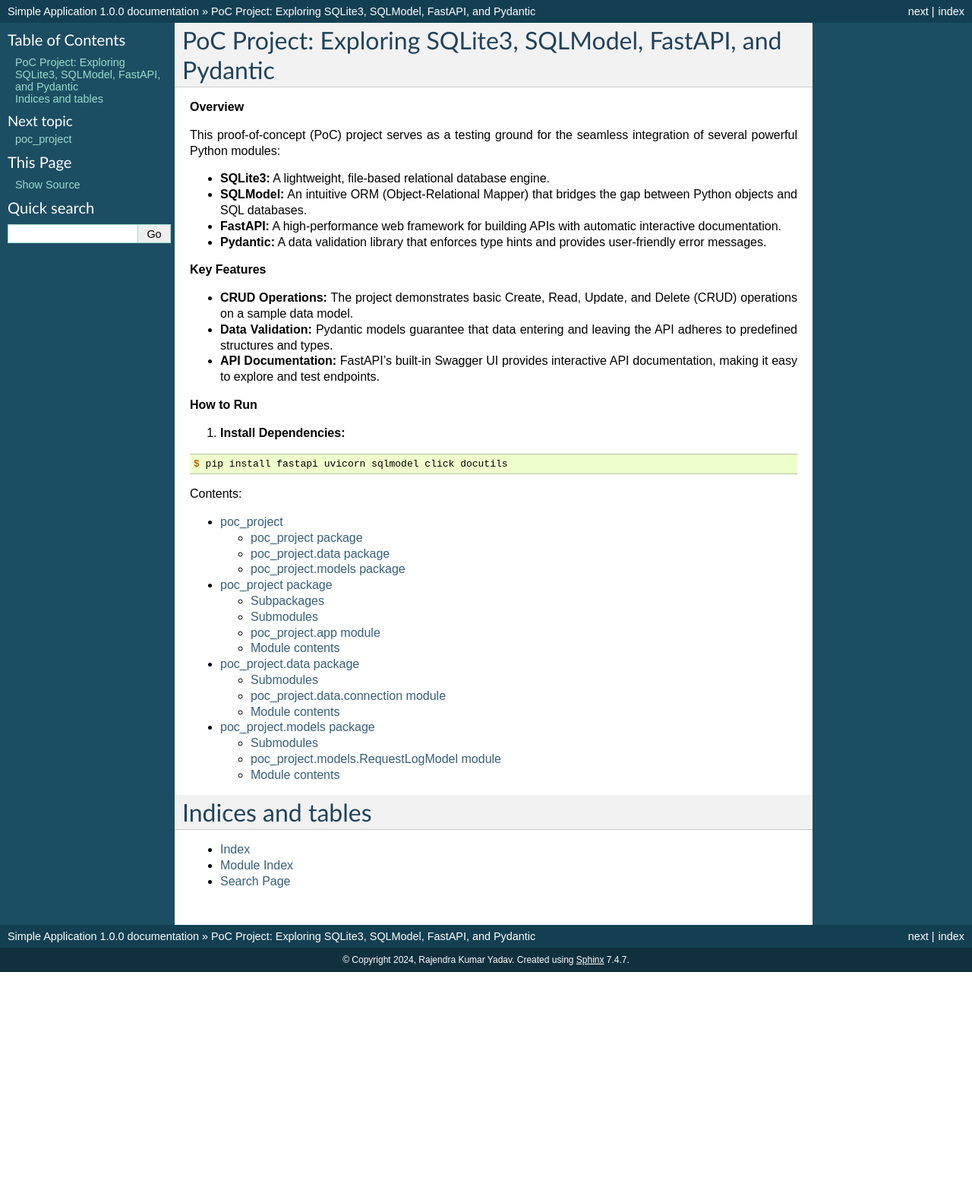
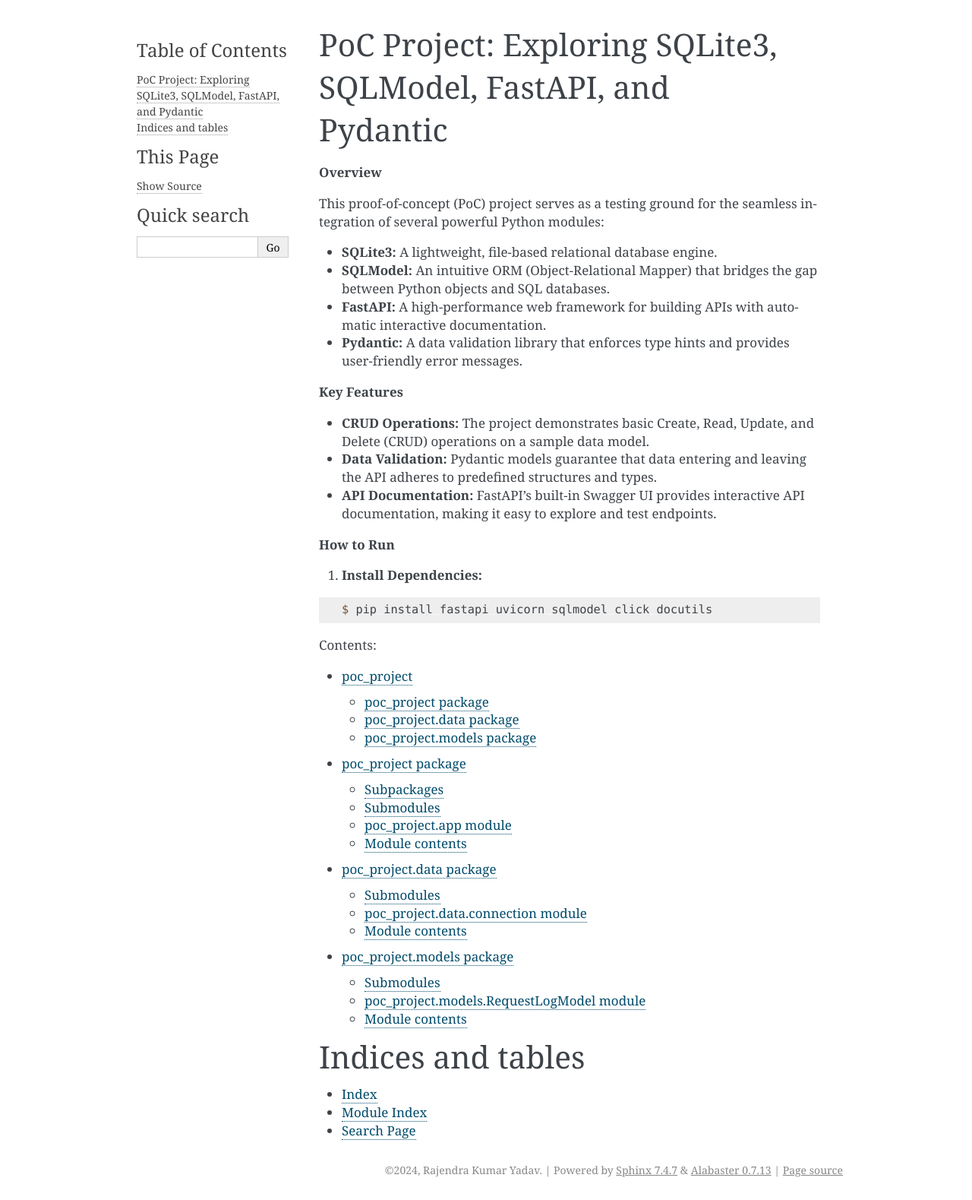
Before and after one commit to rajendrakumaryadav/sphinx_poc_project, a Sphinx documentation site: the page built from docs/source/index.rst, in a window 1280 px wide. Shown: the whole page at 76% size. Built offline with Sphinx 7.4.7, drawn with Linux system fonts in a browser that asks for light colours; pages that are not in the unit, such as notebooks, are missing from menus; before the commit the page ends 1279 px from its top, so only the background shows below that.

Commit message:
Update conf.py

```diff
--- a/docs/source/conf.py
+++ b/docs/source/conf.py
@@ -40,5 +40,5 @@
 # -- Options for HTML output -------------------------------------------------
 # https://www.sphinx-doc.org/en/master/usage/configuration.html#options-for-html-output
 
-html_theme = "classic"
+#html_theme = "classic"
 html_static_path = ["_static"]
```
